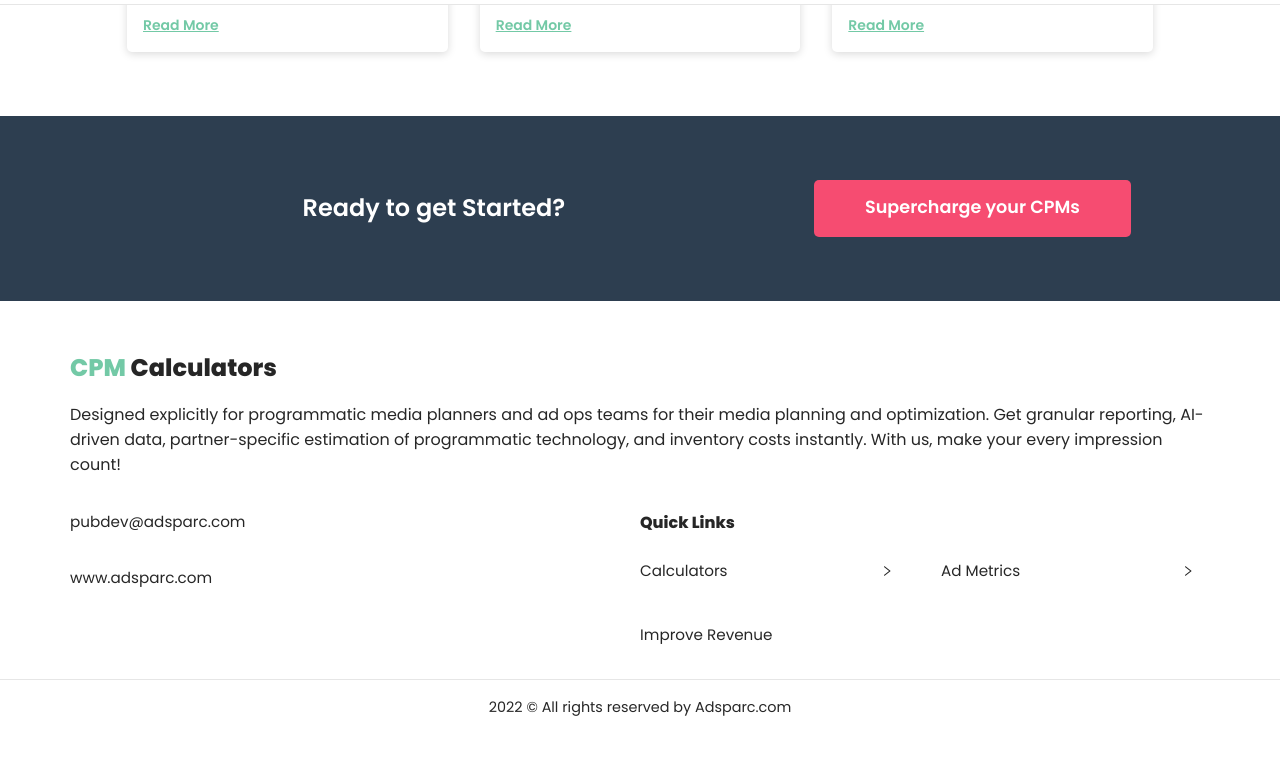
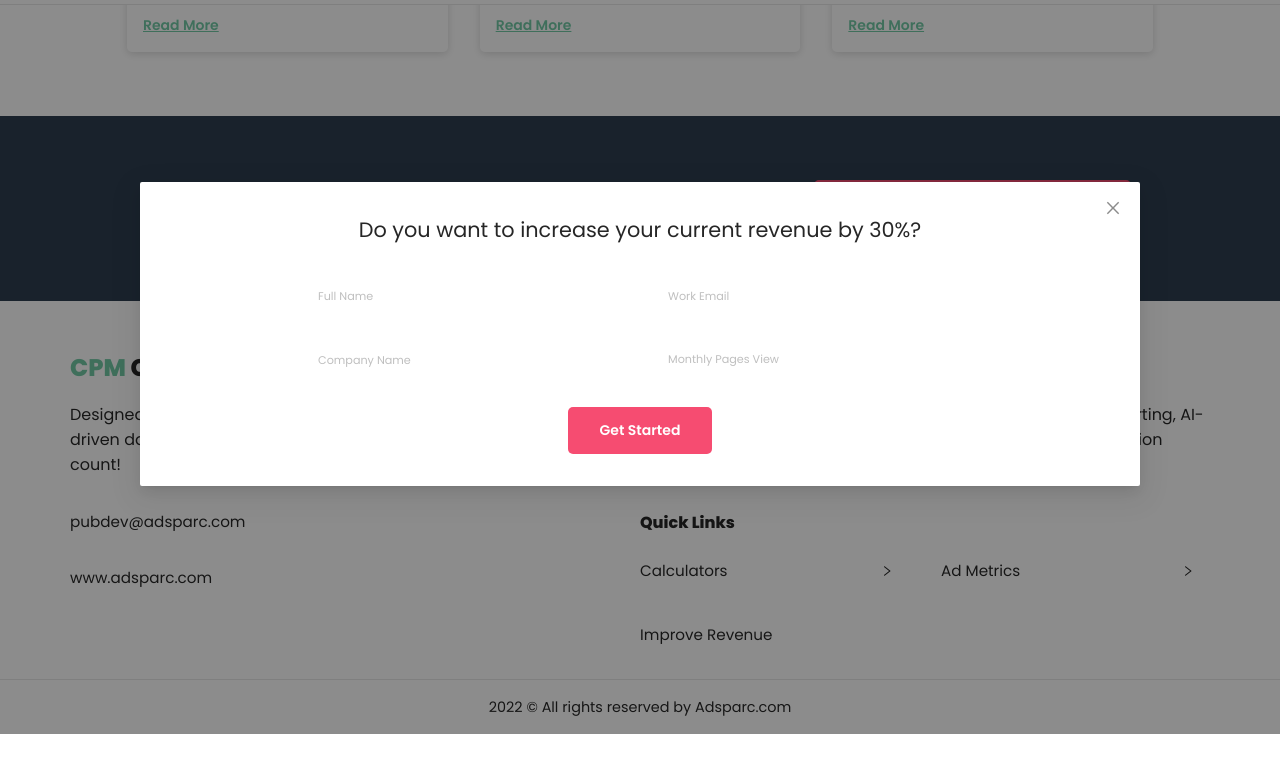
Before and after one commit to arvind-adsparc/cpmcalculators, a Next.js app: page / in a window 1280 px wide. Both pictures are taken after a click on the button "Supercharge your CPMs". Shown: the part 3430-4202 px from the top of the page. Built offline with nearby package versions, Linux system fonts and the light colour scheme.

Commit message:
addition cta bar modal addition

```diff
--- a/components/CTABar/index.jsx
+++ b/components/CTABar/index.jsx
@@ -1,6 +1,13 @@
+import { useState } from "react";
 import styles from "../../styles/CTABar.module.scss";
+import GetStartedModal from "../Modal/getStartedModal";
 
-const CTABar = ({ text, btnText, btnColor }) => {
+const CTABar = ({ text, btnText }) => {
+  const [openModal, setOpenModal] = useState(false);
+
+  const closeModalFn = (value) => {
+    setOpenModal(value);
+  };
   return (
     <section className={styles.ctaBar}>
       <div className="container">
@@ -8,7 +15,11 @@ const CTABar = ({ text, btnText, btnColor }) => {
           <div className={styles.text}>{text}</div>
 
           <div className={styles.cta}>
-            <button className={styles.btn}>{btnText}</button>
+            <button onClick={() => setOpenModal(true)} className={styles.btn}>
+              {btnText}
+            </button>
+
+            <GetStartedModal openModal={openModal} closeModal={closeModalFn} />
           </div>
         </div>
       </div>
--- /dev/null
+++ b/components/Modal/getStartedModal.jsx
@@ -0,0 +1,22 @@
+import { Modal } from "antd";
+import styles from "../../styles/CalculateModal.module.scss";
+import ModalForm from "../Forms/modalForm";
+
+const GetStartedModal = ({ openModal, closeModal }) => {
+  return (
+    <Modal
+      title=""
+      centered
+      visible={openModal}
+      //   onOk={() => closeModal(false)}
+      onCancel={() => closeModal(false)}
+      width={1000}
+    >
+      <div className={styles.modalContent}>
+        <ModalForm />
+      </div>
+    </Modal>
+  );
+};
+
+export default GetStartedModal;
```
